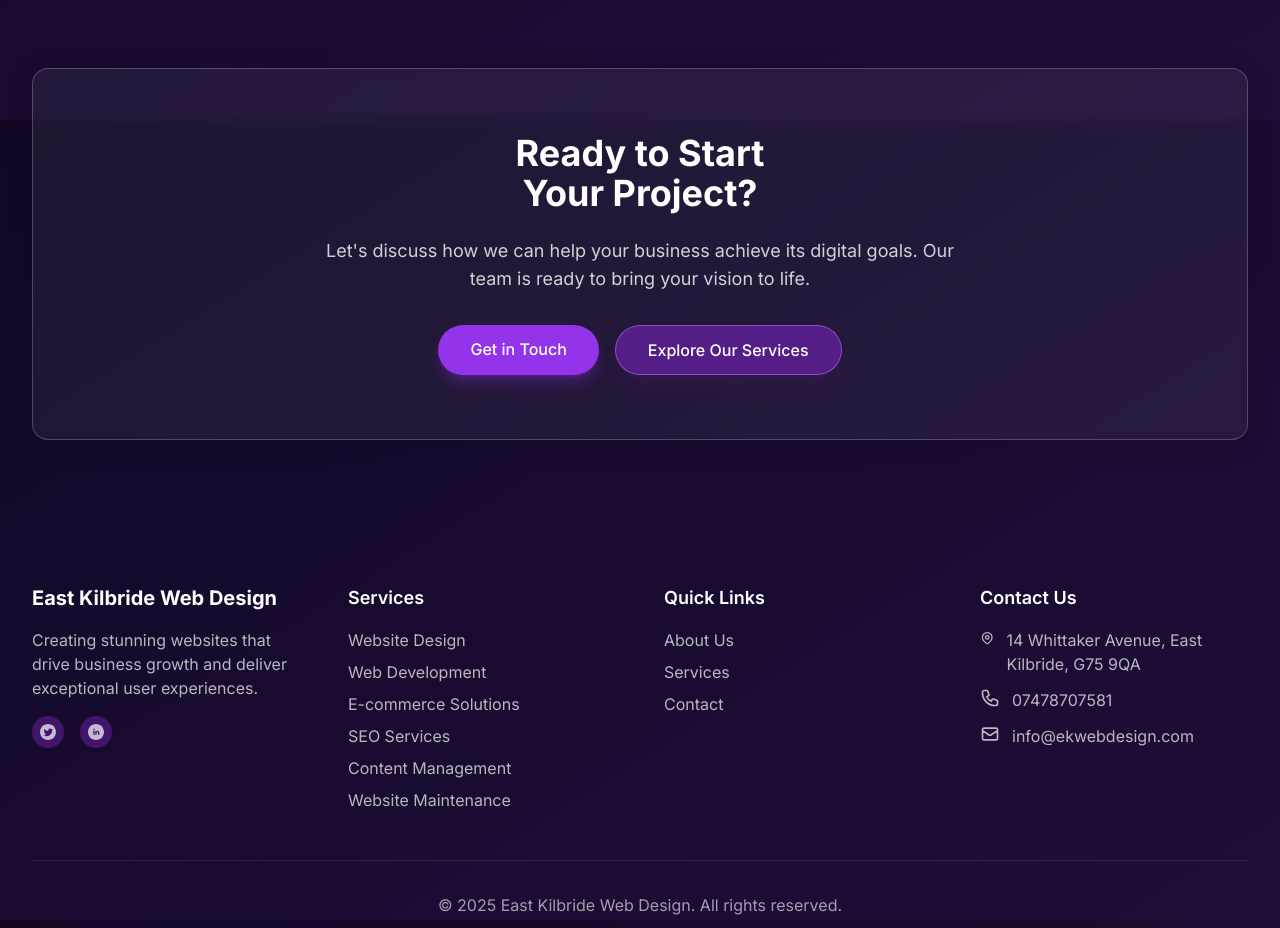
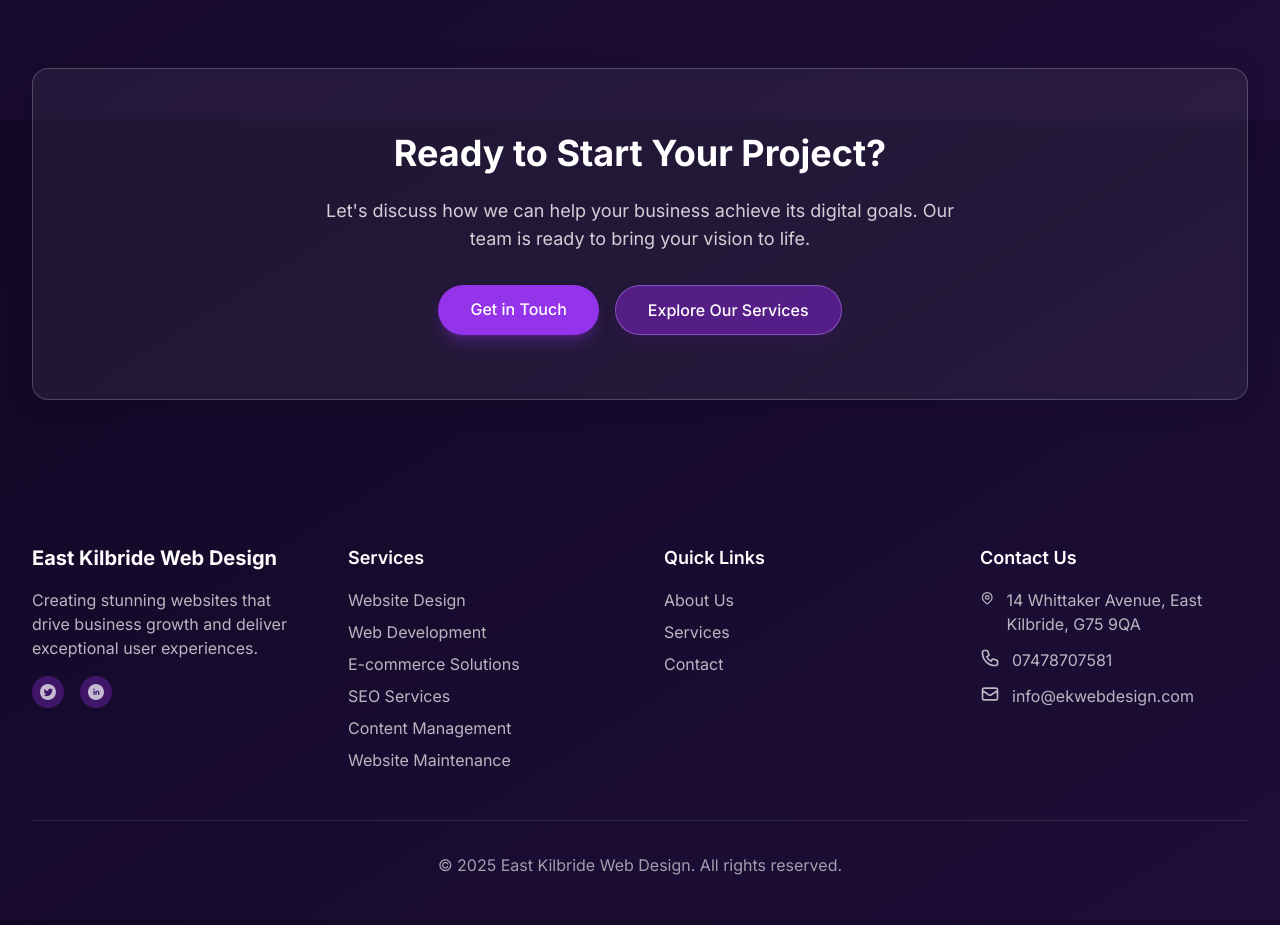
Before and after one commit to matthewmarleyuk/EK-Web-Design, a Next.js app: page /services in a window 1280 px wide. Shown: the part 2280-3208 px from the top of the page. Built offline with nearby package versions, Linux system fonts and the light colour scheme.

Commit message:
Make CTA headings responsive - single line on desktop, two lines on mobile

```diff
--- a/src/app/about/page.tsx
+++ b/src/app/about/page.tsx
@@ -241,8 +241,8 @@ export default function About() {
         <div className="container">
           <div className="glass p-8 md:p-12 lg:p-16 rounded-2xl text-center">
             <h2 className="text-2xl sm:text-3xl md:text-4xl font-bold mb-6 leading-tight">
-              Ready to Start<br />
-              Your Project?
+              <span className="md:hidden">Ready to Start<br />Your Project?</span>
+              <span className="hidden md:inline">Ready to Start Your Project?</span>
             </h2>
             <p className="text-white/80 max-w-2xl mx-auto text-base sm:text-lg mb-8">
               Let's discuss how we can help your business achieve its digital goals.
--- a/src/app/services/page.tsx
+++ b/src/app/services/page.tsx
@@ -257,8 +257,8 @@ export default function Services() {
         <div className="container">
           <div className="glass p-8 md:p-12 lg:p-16 rounded-2xl text-center">
             <h2 className="text-2xl sm:text-3xl md:text-4xl font-bold mb-6 leading-tight">
-              Ready to Start<br />
-              Your Project?
+              <span className="md:hidden">Ready to Start<br />Your Project?</span>
+              <span className="hidden md:inline">Ready to Start Your Project?</span>
             </h2>
             <p className="text-white/80 max-w-2xl mx-auto text-base sm:text-lg mb-8">
               Let's discuss how we can help your business achieve its digital goals.
```
